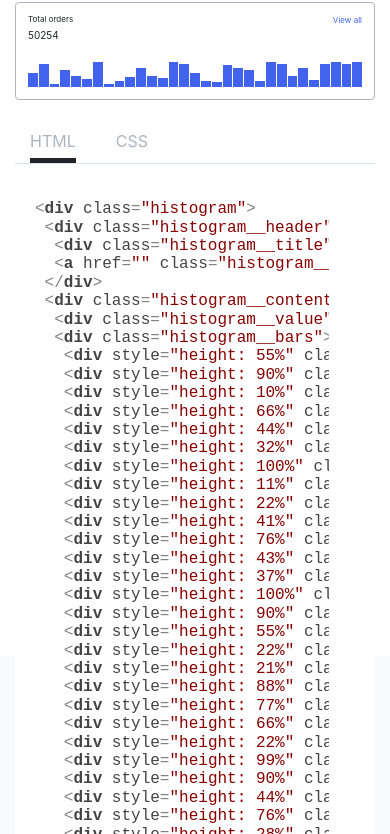
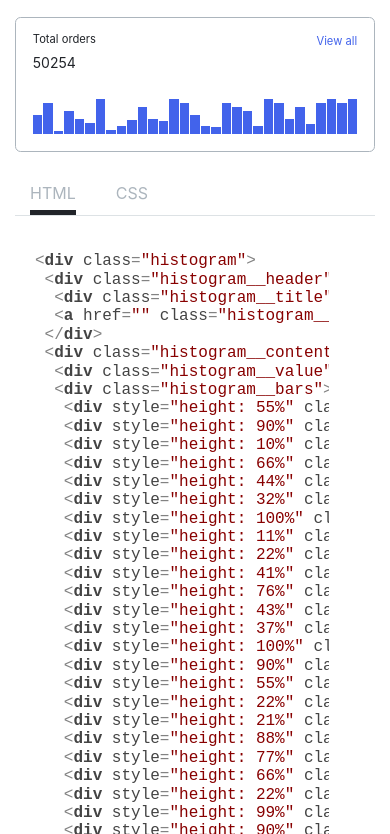
Before and after one commit to js-tasks-ru/htmlcss-20230911-4_marat-shagiev, a website: page pages/histogram.html in a window 390 px wide. Shown: the part 188-1022 px from the top of the page. Drawn offline with Linux system fonts and the light colour scheme.

Commit message:
Finished histogram and custom form elements pages

```diff
--- a/04-lection2/01-histogram/histogram.css
+++ b/04-lection2/01-histogram/histogram.css
@@ -89,6 +89,6 @@
 
 @media screen and (max-width: 768px) {
  .histogram{
-  font-size: .5rem;
+  font-size: .7rem;
  }
 }
--- a/07-lection5/04-input/input.css
+++ b/07-lection5/04-input/input.css
@@ -2,6 +2,9 @@
  font-size: 1rem;
  display: inline-flex;
  gap: .4em;
+}
+
+.input_w100{
  width: 100%;
 }
 
--- a/components/demo/demo.css
+++ b/components/demo/demo.css
@@ -48,9 +48,10 @@
 @media screen and (max-width: 768px) {
 
  .demo {
-  padding: 0;
+  padding: 15px;
   margin: 0;
   gap: 32px;
+  border-radius: 0;
  }
 
  .demo__title {
--- a/components/page/page.css
+++ b/components/page/page.css
@@ -19,9 +19,22 @@
  /*background: var(--bg-secondary);*/
 }
 
+.page__container {
+ margin: 0 auto;
+ max-width: 1140px;
+ padding-left: 15px;
+ padding-right: 15px;
+ box-sizing: border-box;
+ height: 100%;
+}
+
 @media screen and (max-width: 768px) {
  .page_inner {
   background-color: var(--bg-primary);
   grid-row-gap: 32px;
  }
+ .page__container{
+  padding-left: 0;
+  padding-right: 0;
+ }
 }
--- a/pages/histogram.html
+++ b/pages/histogram.html
@@ -124,7 +124,7 @@
 			</div>
 
 			<div class="preview__wrapper preview__wrapper_block preview__wrapper_h100">
-				<div class="container container_h100">
+				<div class="page__container">
 					<main class="preview preview_inner">
 
 						<nav class="sidebar">
```
Also changed, not shown: index.html (+4 -4 lines), pages/custom-form-elements.html (+1 -1 lines).
